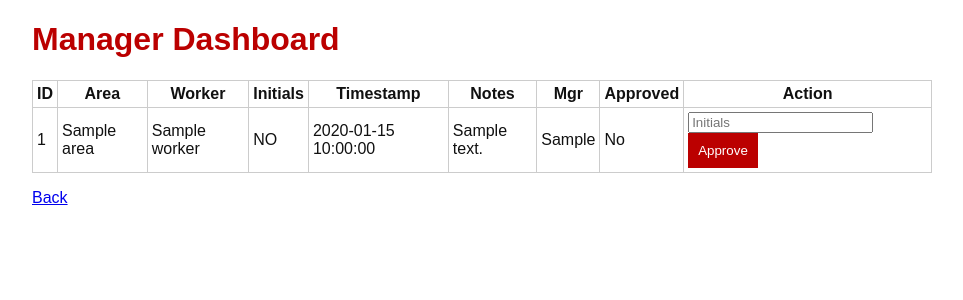
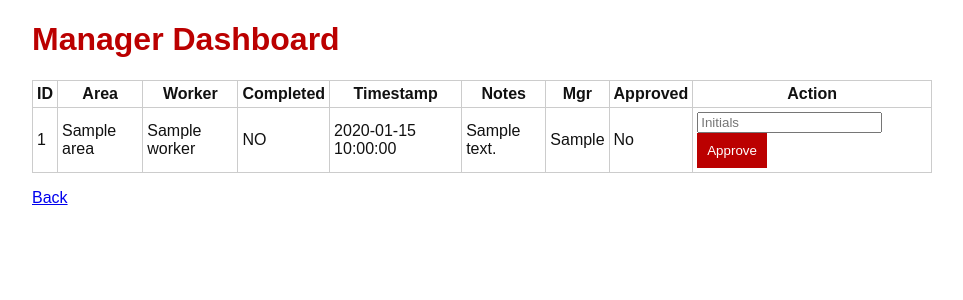
Before and after one commit to Fredamalinda/JL3860CCS, a Flask app: template templates/dashboard.html in a window 1280 px wide. Shown: the top 300 px of the page, without its empty margins (158-1121 px from the left). Run offline with Flask 3, Linux system fonts and the light colour scheme; the template is opened without the code that fills it: most values are stand-ins (such as "Sample title", 1, 10 or a date in 2020).

```diff
--- a/templates/dashboard.html
+++ b/templates/dashboard.html
@@ -9,14 +9,14 @@
   <h1>Manager Dashboard</h1>
   <table class="submissions">
     <tr>
-      <th>ID</th><th>Area</th><th>Worker</th><th>Initials</th><th>Timestamp</th><th>Notes</th><th>Mgr</th><th>Approved</th><th>Action</th>
+      <th>ID</th><th>Area</th><th>Worker</th><th>Completed</th><th>Timestamp</th><th>Notes</th><th>Mgr</th><th>Approved</th><th>Action</th>
     </tr>
     {% for r in rows %}
     <tr>
       <td>{{ r['id'] }}</td>
       <td>{{ r['area'] }}</td>
       <td>{{ r['worker'] }}</td>
-      <td>{{ "YES" if row['completed'] else "NO" }}</td>
+      <td>{{ "YES" if r['completed'] else "NO" }}</td>
       <td>{{ r['timestamp'] }}</td>
       <td>{{ r['notes'] }}</td>
       <td>{{ r['manager_initials'] }}</td>
```
